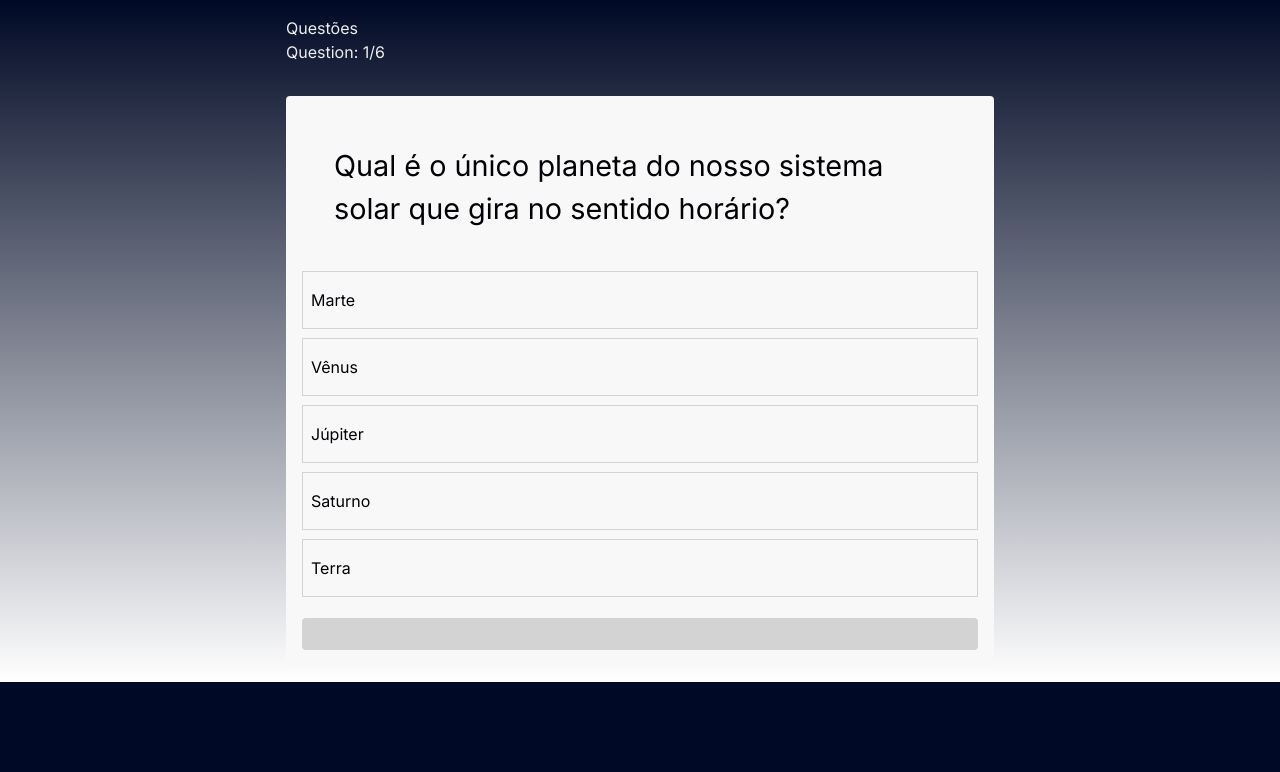
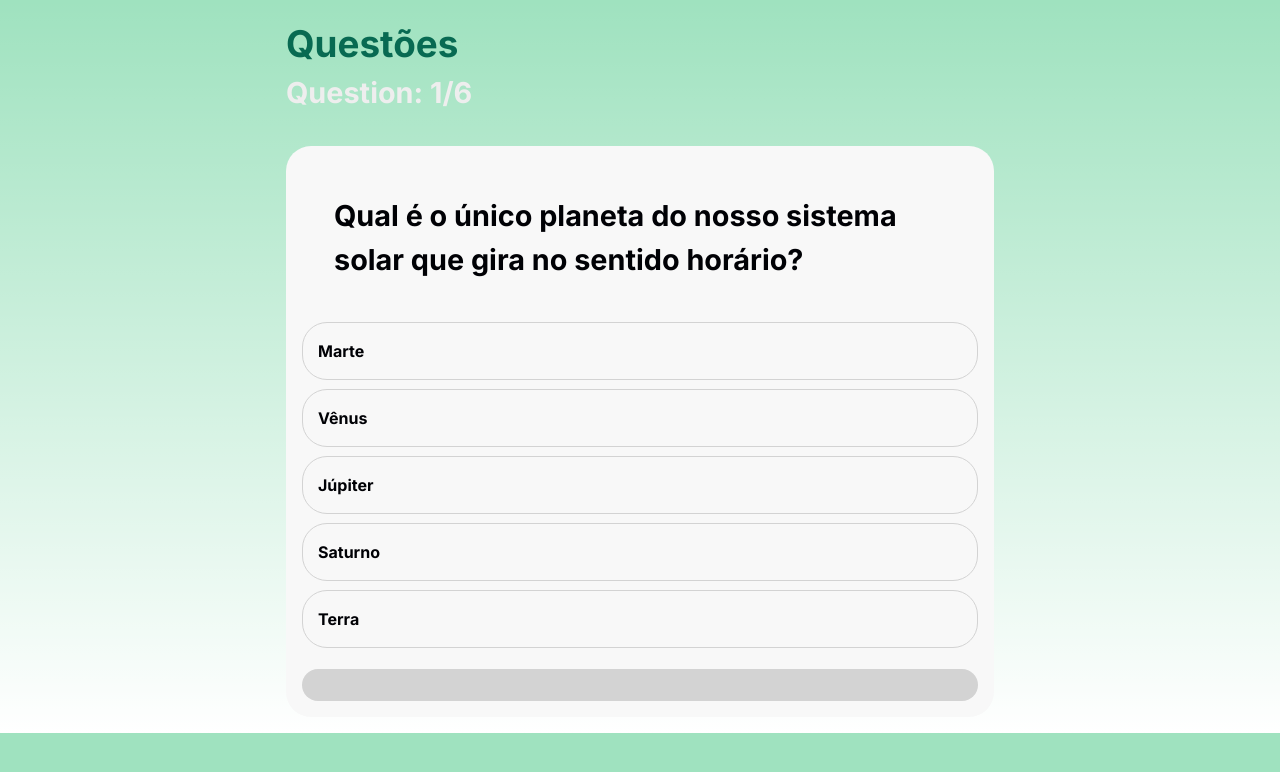
Before and after one commit to JosuelSanches/exatas2024.02, a Next.js app: page /question in a window 1280 px wide. Shown: the top 772 px of the page. Built offline with nearby package versions, Linux system fonts and the light colour scheme.

Commit message:
Ajustes Front
Refinando o layout e adicionando interatividade.

```diff
--- a/src/app/globals.css
+++ b/src/app/globals.css
@@ -1,6 +1,7 @@
+@tailwind components;
 @tailwind base;
-@tailwind components;
 @tailwind utilities;
+
 
 :root {
   --foreground-rgb: 0, 0, 0;
@@ -40,19 +41,27 @@ body {
 
 html, body{
   overflow-x: hidden;
-  background-color: #000925;
+  background-color:#9FE2BF;
 }
 main{
   padding: 1rem;
 }
-h1, h2{
+h1{
+  color:#086A52;
+  font-size: 2.3rem;
+  font-weight: bold;
+}
+h2{
   color: #eee;
+  font-size: 1.8rem;
+  font-weight: bold;
 }
 
 h3{
   padding: 2rem;
   color: #000105;
   font-size: 1.8rem;
+  font-weight: bold;
 }
 
 button{
@@ -60,7 +69,7 @@ button{
   width: 100%;
   margin-top: 12px;
   font-size: 1rem;
-  border-radius: 4px;
+  border-radius: 25px;
   cursor: pointer;
   background-color: #086A52 ;
   color: #f8f8f8;
@@ -73,9 +82,10 @@ li{
   list-style-type: none;
   cursor: pointer;
   margin: 9px 0;
-  padding: 16px 8px;
+  padding: 16px 15px;
   color: #000105;
   border: 1px solid lightgray;
+  border-radius: 25px;
 }
 
 .li-hover:hover{
@@ -99,7 +109,7 @@ li{
   background-color: #f8f8f8;
   padding: 1rem;
   margin-top: 2rem;
-  border-radius: 4px;
+  border-radius: 25px;
 }
 
 .container p {
--- a/src/app/question/page.tsx
+++ b/src/app/question/page.tsx
@@ -1,6 +1,6 @@
 'use client'
 import React, { useState } from 'react'
-import { quiz } from '../questoes'
+import { materiais } from '../questoes'
 //import { Button } from '../components/Button';
 
 const page = () => {
@@ -17,7 +17,7 @@ const page = () => {
         wrongAnswers: 0,
     })
 
-    const { questions } = quiz
+    const { questions } = materiais
     const { question, answers, correctAnswer } = questions[activeQuestion]
 
     /*
@@ -50,6 +50,7 @@ const page = () => {
    // Calculate score and increment to next question
    const nextQuestion = () =>{
     setSelectedAnswerIndex(null)
+    setNotGreenOrRed(true)
     setResult((prev) =>
     selectedAnswer ?
         {
@@ -92,7 +93,7 @@ const page = () => {
                                     selectedAnswerIndex === idx ? 'bg-black text-white' : 'li-hover'
                                 }
                             >
-                                <span>{answer}</span>
+                                <span className='font-bold'>{answer}</span>
                             </li>
                         ))}
                         {
@@ -103,18 +104,10 @@ const page = () => {
                                     </button>
                                     <h3>
                                         <button onClick={nextQuestion} className='btn'>
-                                            {activeQuestion === question.length - 1 ? 'Finalizar' : 'Proximo'}
+                                            {activeQuestion === (question.length - 1) ? 'Encerrar' : 'Próximo'}
                                         </button>
                                     </h3>
                                 </div>
-                                /**<div>
-                                    <button onClick={nextQuestion} className='btn'>
-                                    {activeQuestion === question.length - 1 ? 'Finalizar' : 'Proximo'}
-                                    </button>
-                                </div>**/
-
-
-
                             ) : (
                                 <button onClick={nextQuestion} disabled className='btn-disabled'></button>
                                 )
@@ -123,8 +116,8 @@ const page = () => {
                     </div>
                 ) : (
                     <div className='quiz-container'>
-                        <h3>Resultado</h3>
-                        <h3>Geral {(result.score /25) * 100}%</h3>
+                        <h3 className='bg-white'>Resultado</h3>
+                        <h3 className='bg-green-500'>Geral {(result.score /25) * 100}%</h3>
                         <p>Total de questoes: <span>{questions.length}</span></p>
                         <p>Total de pontos: <span>{result.score}</span></p>
                         <p>Respostas corretas: <span>{result.correctAnswers}</span></p>
--- a/src/app/questoes.js
+++ b/src/app/questoes.js
@@ -1,4 +1,4 @@
-export const quiz = {
+export const materiais = {
     totalQuestions: 6,
     questions: [
         {
```
